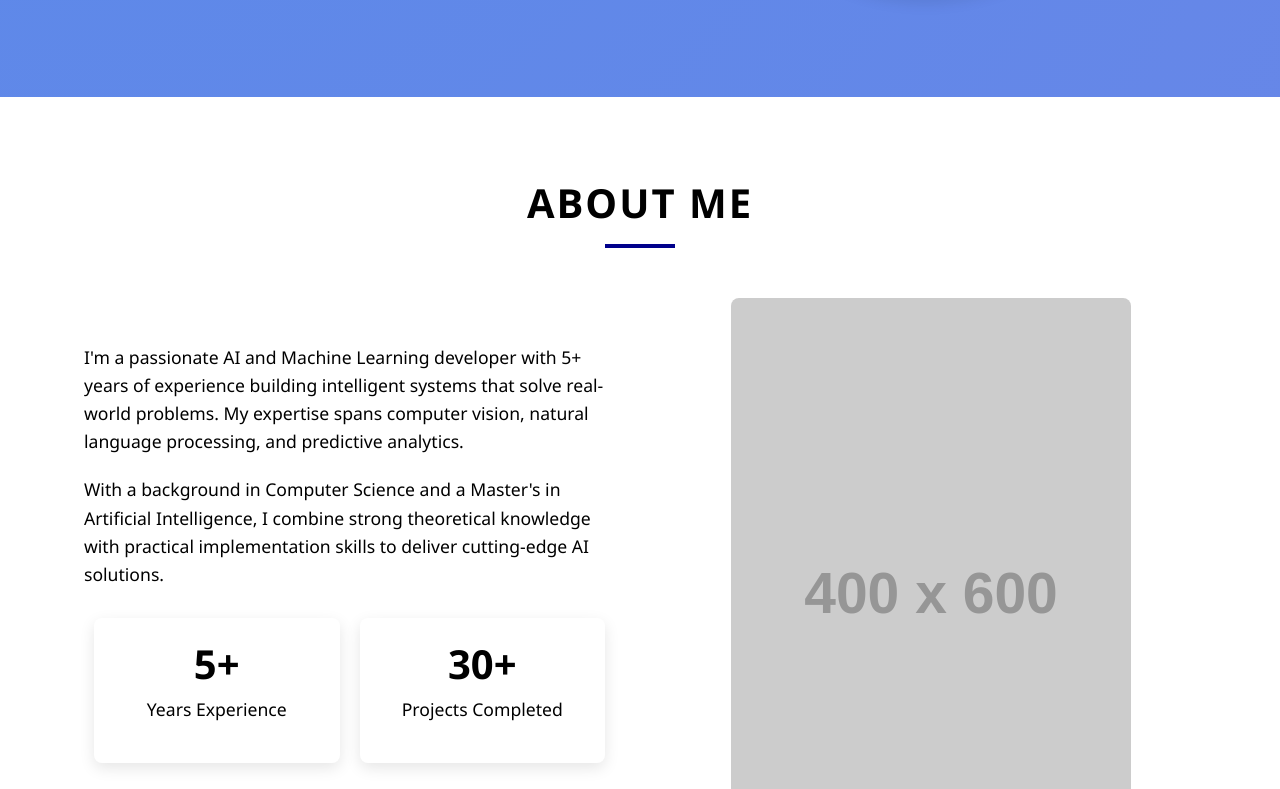
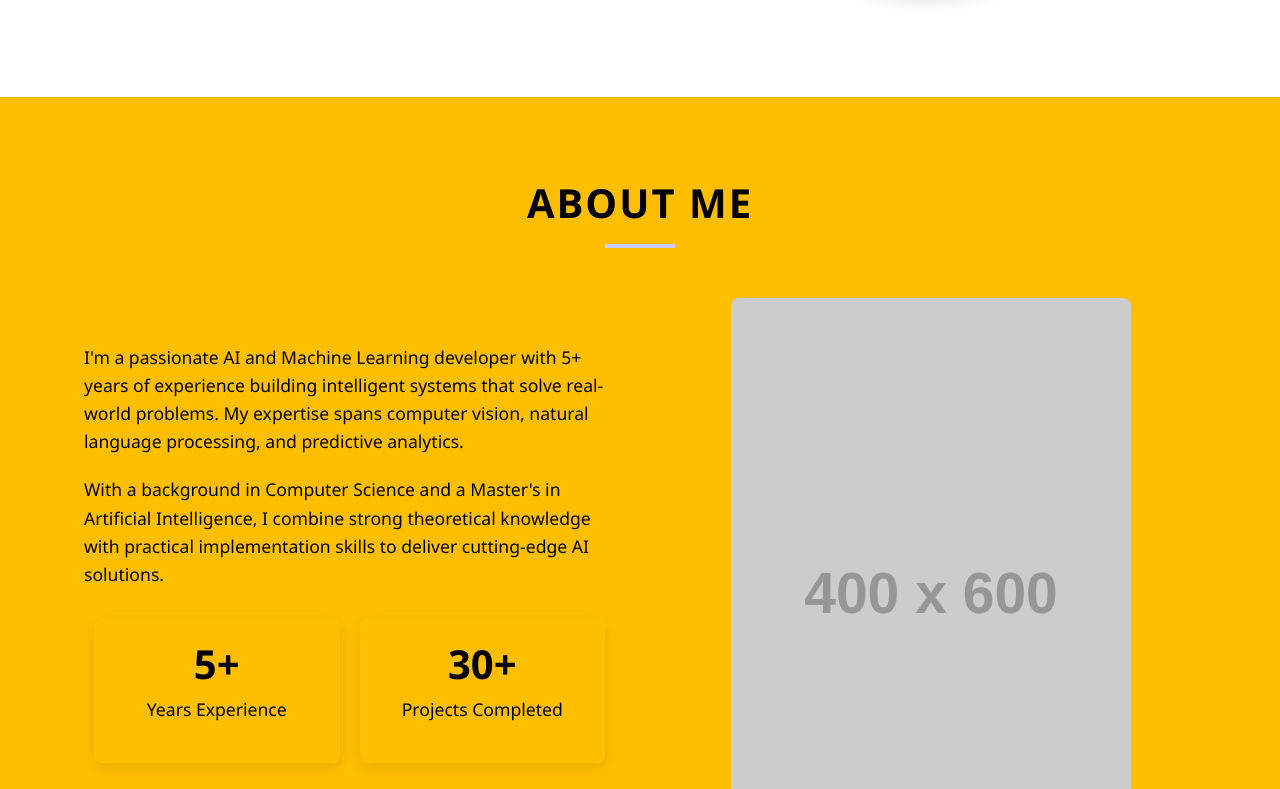
Before and after one commit to satyamthakur2023/portfolio-, a plain HTML site: page index.html in a window 1280 px wide. Shown: the part 586-1375 px from the top of the page. Drawn offline with Linux system fonts and the light colour scheme; placeholder pictures from the web are drawn by us.

Commit message:
Update style.css

```diff
--- a/style.css
+++ b/style.css
@@ -1,10 +1,10 @@
  /* Base Styles */
 :root {
-    --primary-color: #00008B;
+    --primary-color:#CCCCFF;
     --secondary-color:#FFA07A;
     --accent-color:#40E0D0;
     --dark-color:#6495ED;
-    --light-color: #ffffff;
+    --light-color:#FFBF00;
     --text-color: #2d3436;
     --text-light:rgb(0, 10, 10);
     --
@@ -25,7 +25,8 @@ html {
 
 body {
     line-height: 1.6;
-background: radial-gradient(circle at top left, #0d53dfae, #280fcc89);
+background: radial-gradient(circle at top left,#6495ED
+100, 149, 237);
       font-family: 'Segoe UI', Tahoma, Geneva, Verdana, sans-serif;
       overflow-x: hidden;}
 .container {
```
